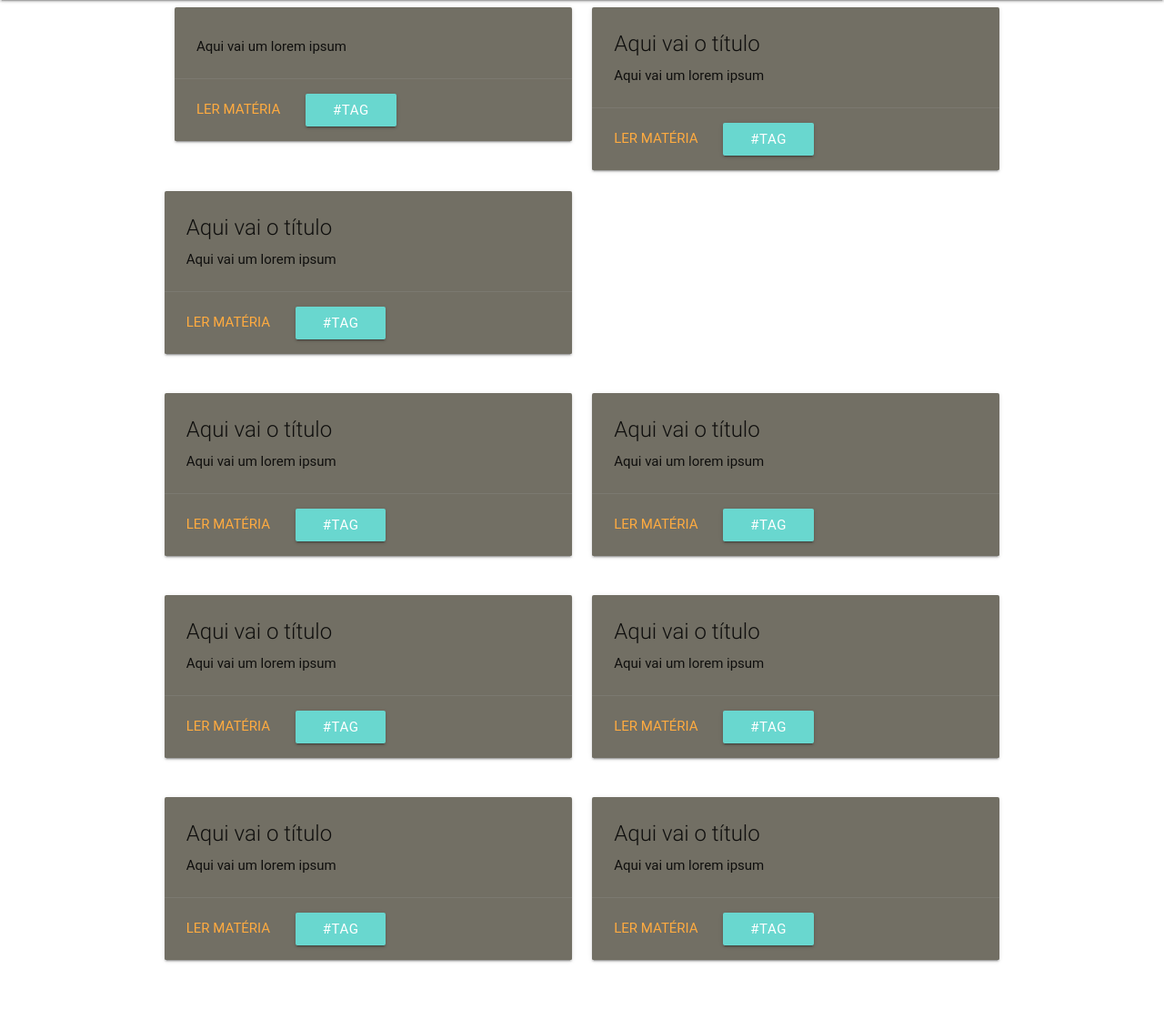
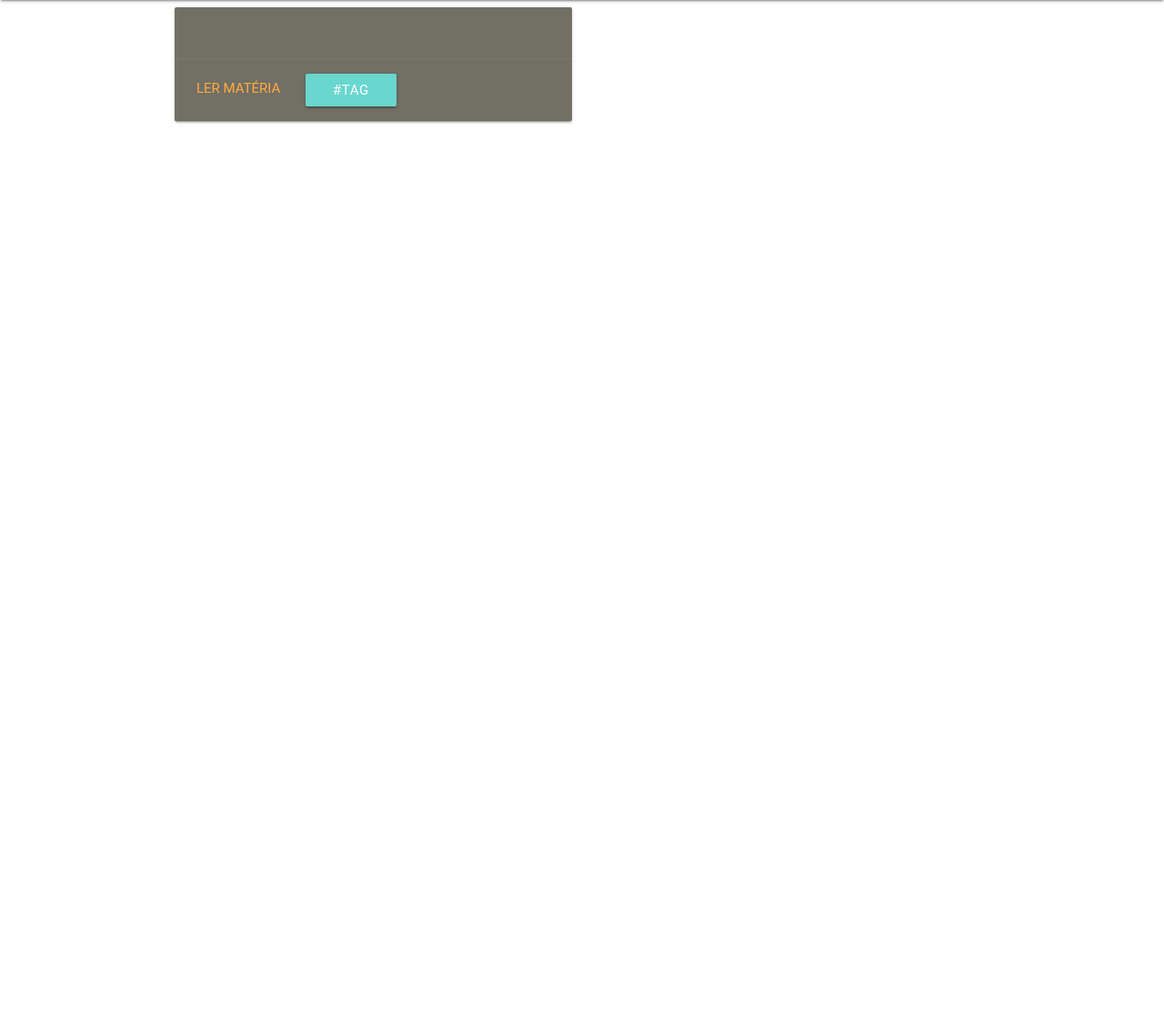
Before and after one commit to pedrohcavalcante/techSiteProjeto, a PHP site: page / in a window 1280 px wide. Shown: the part 64-1174 px from the top of the page at 91% size. After the commit the page ends 200 px from the top, so only its background shows below. Run offline with PHP 8.4, Linux system fonts and the light colour scheme; data that the repository does not hold is empty; some libraries are stand-ins or nearby versions; some web fonts are replaced.

Commit message:
ajustes 2

```diff
--- a/index.php
+++ b/index.php
@@ -59,7 +59,7 @@
                               <div class='card darken-1'>
                               <div class='card-content'>
                               <span class='card-title'>".$row['titulo']."</span>
-                              <p>Aqui vai um lorem ipsum</p>
+                              <p>".$row['noticias']."</p>
                               </div>
                               <div class='card-action'>
                               <a href='".$row['link']."'>Ler Matéria</a>
@@ -70,111 +70,6 @@
                         ");
                     }
             ?>
-            <div class="row">
-
-                <div class="col s12 m6">
-                    <div class="card darken-1">
-                        <div class="card-content">
-                            <span class="card-title">Aqui vai o título</span>
-                            <p>Aqui vai um lorem ipsum</p>
-                        </div>
-                        <div class="card-action">
-                            <a href="#">Ler Matéria</a>
-                            <a class="waves-effect waves-light btn">#tag</a>
-                        </div>
-                    </div>
-                </div>
-                <div class="col s12 m6">
-                    <div class="card darken-1">
-                        <div class="card-content">
-                            <span class="card-title">Aqui vai o título</span>
-                            <p>Aqui vai um lorem ipsum</p>
-                        </div>
-                        <div class="card-action">
-                            <a href="#">Ler Matéria</a>
-                            <a class="waves-effect waves-light btn">#tag</a>
-                        </div>
-                    </div>
-                </div>
-            </div>
-            <div class="row">
-                <div class="col s12 m6">
-                    <div class="card darken-1">
-                        <div class="card-content">
-                            <span class="card-title">Aqui vai o título</span>
-                            <p>Aqui vai um lorem ipsum</p>
-                        </div>
-                        <div class="card-action">
-                            <a href="#">Ler Matéria</a>
-                            <a class="waves-effect waves-light btn">#tag</a>
-                        </div>
-                    </div>
-                </div>
-                <div class="col s12 m6">
-                    <div class="card darken-1">
-                        <div class="card-content">
-                            <span class="card-title">Aqui vai o título</span>
-                            <p>Aqui vai um lorem ipsum</p>
-                        </div>
-                        <div class="card-action">
-                            <a href="#">Ler Matéria</a>
-                            <a class="waves-effect waves-light btn">#tag</a>
-                        </div>
-                    </div>
-                </div>
-            </div>
-            <div class="row">
-                <div class="col s12 m6">
-                    <div class="card darken-1">
-                        <div class="card-content">
-                            <span class="card-title">Aqui vai o título</span>
-                            <p>Aqui vai um lorem ipsum</p>
-                        </div>
-                        <div class="card-action">
-                            <a href="#">Ler Matéria</a>
-                            <a class="waves-effect waves-light btn">#tag</a>
-                        </div>
-                    </div>
-                </div>
-                <div class="col s12 m6">
-                    <div class="card darken-1">
-                        <div class="card-content">
-                            <span class="card-title">Aqui vai o título</span>
-                            <p>Aqui vai um lorem ipsum</p>
-                        </div>
-                        <div class="card-action">
-                            <a href="#">Ler Matéria</a>
-                            <a class="waves-effect waves-light btn">#tag</a>
-                        </div>
-                    </div>
-                </div>
-            </div>
-            <div class="row">
-                <div class="col s12 m6">
-                    <div class="card darken-1">
-                        <div class="card-content">
-                            <span class="card-title">Aqui vai o título</span>
-                            <p>Aqui vai um lorem ipsum</p>
-                        </div>
-                        <div class="card-action">
-                            <a href="#">Ler Matéria</a>
-                            <a class="waves-effect waves-light btn">#tag</a>
-                        </div>
-                    </div>
-                </div>
-                <div class="col s12 m6">
-                    <div class="card darken-1">
-                        <div class="card-content">
-                            <span class="card-title">Aqui vai o título</span>
-                            <p>Aqui vai um lorem ipsum</p>
-                        </div>
-                        <div class="card-action">
-                            <a href="#">Ler Matéria</a>
-                            <a class="waves-effect waves-light btn">#tag</a>
-                        </div>
-                    </div>
-                </div>
-            </div>
         </div>
     </body>
 </html>
```
